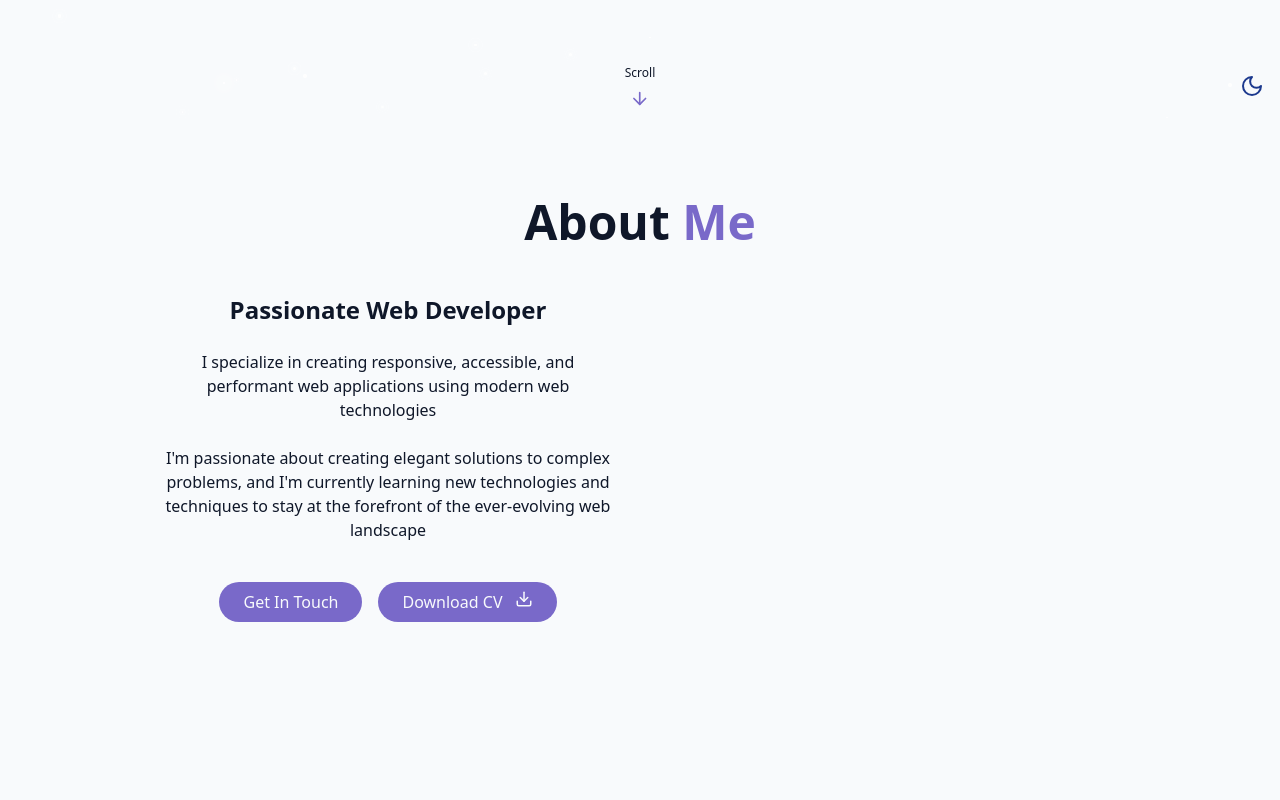
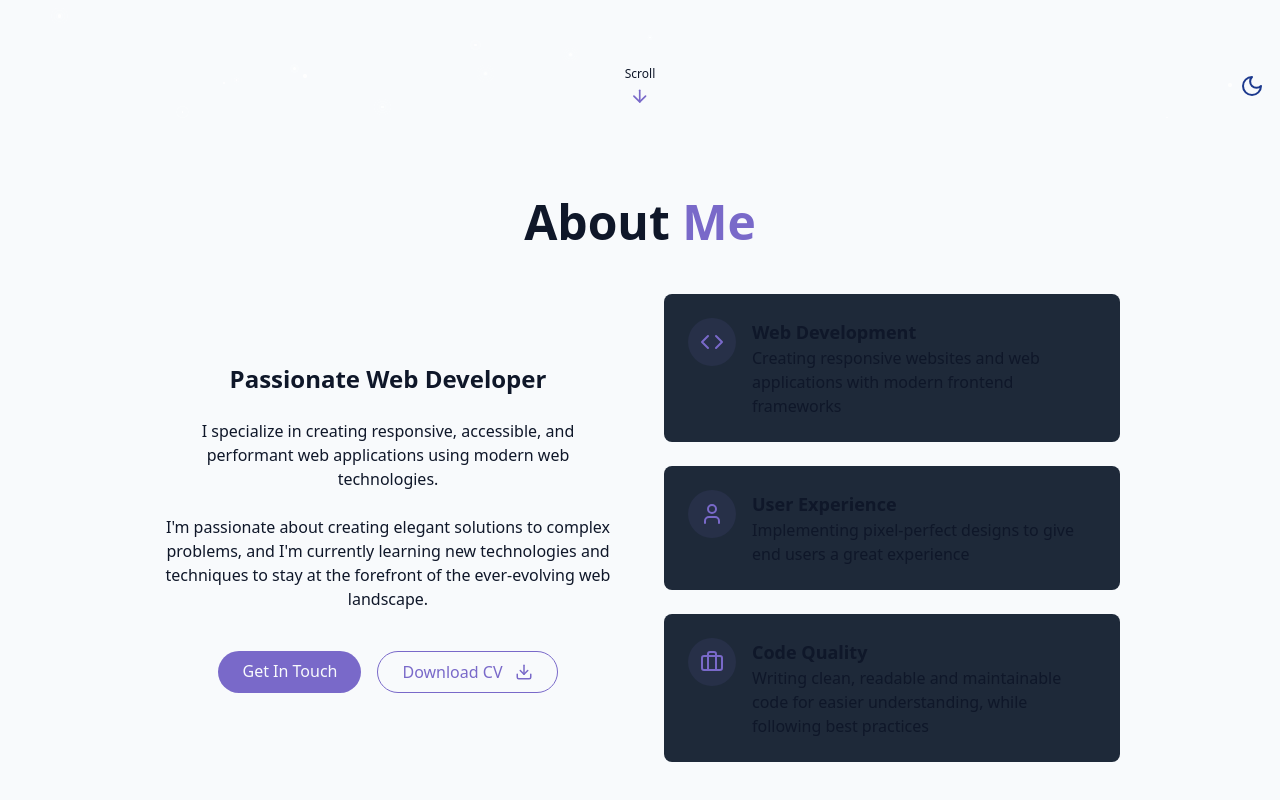
Before and after one commit to dharnnyel/personal-portfolio, a React (Vite) app: page / in a window 1280 px wide. Shown: the part 682-1482 px from the top of the page. Before the commit the page ends 1384 px from the top, so only its background shows below. Built offline with nearby package versions, Linux system fonts and the light colour scheme.

Commit message:
create about section

```diff
--- a/src/components/About.tsx
+++ b/src/components/About.tsx
@@ -1,4 +1,9 @@
-import { Download } from 'lucide-react';
+import {
+	Briefcase,
+	Code,
+	Download,
+	User,
+} from 'lucide-react';
 import React from 'react';
 import { Link } from 'react-router-dom';
 
@@ -24,7 +29,7 @@ const About: React.FC<AboutProps> = props => {
 						<p className='text-muted-foreground text-[15px] sm:text-base'>
 							I specialize in creating responsive,
 							accessible, and performant web applications
-							using modern web technologies
+							using modern web technologies.
 						</p>
 
 						<p className='text-muted-foreground text-[15px] sm:text-base'>
@@ -32,7 +37,7 @@ const About: React.FC<AboutProps> = props => {
 							solutions to complex problems, and I'm
 							currently learning new technologies and
 							techniques to stay at the forefront of the
-							ever-evolving web landscape
+							ever-evolving web landscape.
 						</p>
 
 						<div className='flex flex-col sm:flex-row gap-4 pt-4 justify-center'>
@@ -45,14 +50,65 @@ const About: React.FC<AboutProps> = props => {
 							<a
 								href='/cv.pdf'
 								download='Ubah_Chukwuemeka_Daniel-CV.pdf'
-								className='cosmic-button flex gap-3'
+								className='px-6 py-2 rounded-full border border-primary text-primary hover:bg-primary/10 transition-colors duration-300 flex items-center justify-center gap-3'
 							>
 								Download CV
 								<Download size={18} />
 							</a>
 						</div>
 					</div>
-					<div></div>
+					<div className='grid grid-cols-1 gap-6'>
+						<div className='backdrop-filter backdrop-blur-xs bg-gray-800 dark:bg-white/10 rounded-lg p-6 card-hover'>
+							<div className='flex flex-col md:flex-row items-start gap-4'>
+								<div className='p-3 rounded-full bg-primary/10'>
+									<Code className='h-6 w-6 text-primary' />
+								</div>
+								<div className='text-left'>
+									<h4 className='font-semibold text-lg'>
+										Web Development
+									</h4>
+									<p className='text-muted-foreground'>
+										Creating responsive websites and web
+										applications with modern frontend
+										frameworks
+									</p>
+								</div>
+							</div>
+						</div>
+						<div className='backdrop-filter backdrop-blur-xs bg-gray-800 dark:bg-white/10 rounded-lg p-6 card-hover'>
+							<div className='flex flex-col md:flex-row items-start gap-4'>
+								<div className='p-3 rounded-full bg-primary/10'>
+									<User className='h-6 w-6 text-primary' />
+								</div>
+								<div className='text-left'>
+									<h4 className='font-semibold text-lg'>
+										User Experience
+									</h4>
+									<p className='text-muted-foreground'>
+										Implementing pixel-perfect designs to
+										give end users a great experience
+									</p>
+								</div>
+							</div>
+						</div>
+						<div className='backdrop-filter backdrop-blur-xs bg-gray-800 dark:bg-white/10 rounded-lg p-6 card-hover'>
+							<div className='flex flex-col md:flex-row items-start gap-4'>
+								<div className='p-3 rounded-full bg-primary/10'>
+									<Briefcase className='h-6 w-6 text-primary' />
+								</div>
+								<div className='text-left'>
+									<h4 className='font-semibold text-lg'>
+										Code Quality
+									</h4>
+									<p className='text-muted-foreground'>
+										Writing clean, readable and maintainable
+										code for easier understanding, while
+										following best practices
+									</p>
+								</div>
+							</div>
+						</div>
+					</div>
 				</div>
 			</div>
 		</section>
--- a/src/components/HeroSection.tsx
+++ b/src/components/HeroSection.tsx
@@ -39,7 +39,7 @@ const HeroSection: React.FC<HeroSectionProps> = props => {
 			</div>
 
 			<div className='absolute bottom-1 left-1/2 transform -translate-x-1/2 flex flex-col items-center justify-center animate-bounce'>
-				<span className='text-xs text-muted-foreground mb-2'>Scroll</span>
+				<span className='text-xs text-muted-foreground mb-1'>Scroll</span>
 				<ArrowDown className='h-5 w-5 text-primary' />
 			</div>
 		</section>
--- a/src/components/Navbar.tsx
+++ b/src/components/Navbar.tsx
@@ -30,7 +30,7 @@ const Navbar: React.FC<NavProps> = props => {
 
 	return (
 		<nav
-			className={`fixed right-0 z-50 flex flex-col py-2 gap-16 justify-between items-center md:pt-16`}
+			className={`fixed right-0 z-40 flex flex-col py-2 gap-12 md:justify-center h-full items-center`}
 		>
 			<button
 				onClick={() => setIsMenuOpen(prev => !prev)}
@@ -73,7 +73,6 @@ const Navbar: React.FC<NavProps> = props => {
 					))}
 				</div>
 			</div>
-			{/* <ThemeToggle /> */}
 		</nav>
 	);
 };
```
